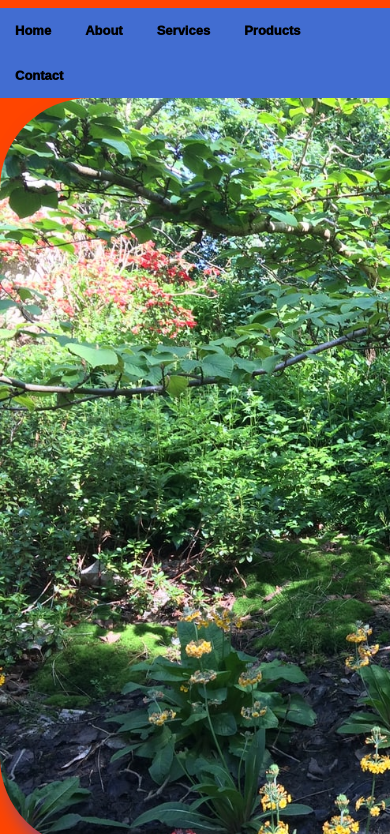
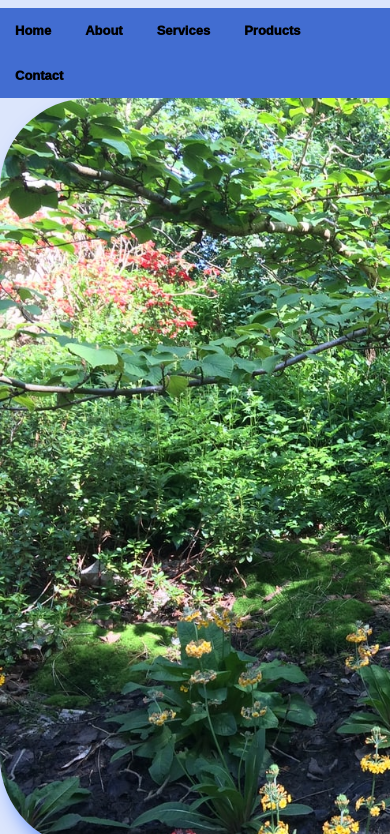
Before and after one commit to abhishekmorla/Simple-Site, a plain HTML site: page index.html in a window 390 px wide. Shown: the part 86-920 px from the top of the page. Drawn offline with nearby package versions, Linux system fonts and the light colour scheme.

Commit message:
Update style.css

```diff
--- a/s/css/style.css
+++ b/s/css/style.css
@@ -12,11 +12,7 @@ body{
 	max-width: 1000px;
 }
 
-@media(max-width: 500px){
-	.container{
-		background-color: orangered;
-	}
-}
+
 
 
 .search{
```
